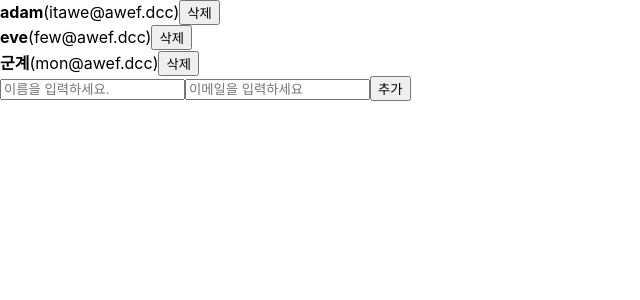
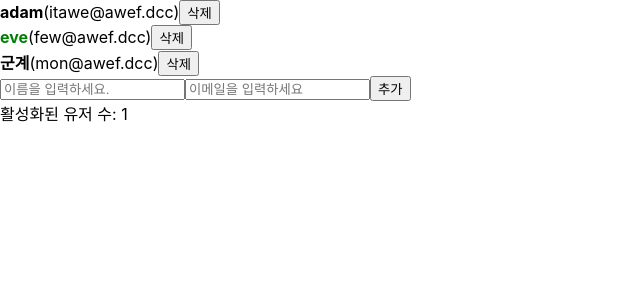
Before and after one commit to hb9397/ReactPrac, a React (Create React App) app in the folder react_prac2/: page / in a window 1280 px wide. Shown: the top 300 px of the page, without its empty margins (0-640 px from the left). Built offline with nearby package versions, Linux system fonts and the light colour scheme.

Commit message:
ReactHooks (useMemo) 20221206-9

```diff
--- a/react_prac2/src/App.js
+++ b/react_prac2/src/App.js
@@ -1,4 +1,4 @@
-import React, { Component, useState, useRef } from 'react';
+import React, { Component, useState, useRef, useMemo } from 'react';
 import UserList from './component/UserList';
 import CreateUser from './component/CreateUser';
 /* import ErrorBoundary from './component/ErrorBoundary'
@@ -87,6 +87,11 @@ const FucnState = () => {
 }
  */
 
+// active가 ture인 데이터의 개수
+const countActiveUser = (users) => {
+  console.log("사용자 수를 세기");
+  return users.filter(user => user.active).length;
+}
 
 const App = () => {
 
@@ -122,7 +127,8 @@ const App = () => {
     const user = {
       id: nextId.current,
       username,
-      email
+      email,
+      active: false
     }
 
     // 생성한 user 객체를 users state에 추가
@@ -150,12 +156,17 @@ const App = () => {
   const onToggle = (id) =>{
     // 클릭 이벤트에서 선택한 id값이 user state id와 같다면 해당 id
     setUsers(users.map(user => user.id === id ? {...user, active : !user.active} : user))
+
   }
+
+  // useMemo를 통해 활성화된 user의 개수를 세는 함수 호출
+  const count = useMemo(() => countActiveUser(users), [users]);
 
   return (
     <div>
       <UserList users={users} onRemoveBtn={onRemoveBtn} onToggle={onToggle}/>
       <CreateUser username={username} email={email} onChangeInput={onChangeInput} onCreateBtn={onCreateBtn}/>
+      <div>활성화된 유저 수: {count}</div>
 
       {/* <ErrorBoundary>
         <Iteration />
--- a/react_prac2/src/component/UserList.jsx
+++ b/react_prac2/src/component/UserList.jsx
@@ -1,11 +1,33 @@
 import React from 'react'
+import { useEffect } from 'react'
+
 
 const User = ({user, onRemoveBtn, onToggle}) => {
+
+    // 마운트 될 때, state가 변경될 때 모두 호출
+    // user 객체의 개수가 3개이므로 3개가 두번씩 호출된다.
+    useEffect(() => {
+        console.log('컴포넌트가 화면에 나타남');
+
+
+        // 삽입과 수정시 호출
+        // 이 데이터의 id가 존재하면 수정이고 id가 존재하지 않으면 삽입
+        console.log(user)
+
+        // 함수를 리턴하면 컴포넌트가 사라질 때 호출
+        return () => {
+            // 데이터를 삭제한 경우 호출
+            console.log("컴포넌트가 사라짐");
+            console.log(user);
+        }
+    }, [])
+
+
   return (
     <div>
         <b onClick={(e) => onToggle(user.id)}
         style={{
-            cursor: 'pointer', colror: user.active ? 'green' : "black"}}>{user.username}</b>
+            cursor: 'pointer', color: user.active ? 'green' : 'black'}}>{user.username}</b>
         <span>({user.email})</span>
         <button onClick={(e) => onRemoveBtn(user.id)}>삭제</button>
     </div>
```
Also changed, not shown: 1 other file (tests, documents, lock files or other folders).
